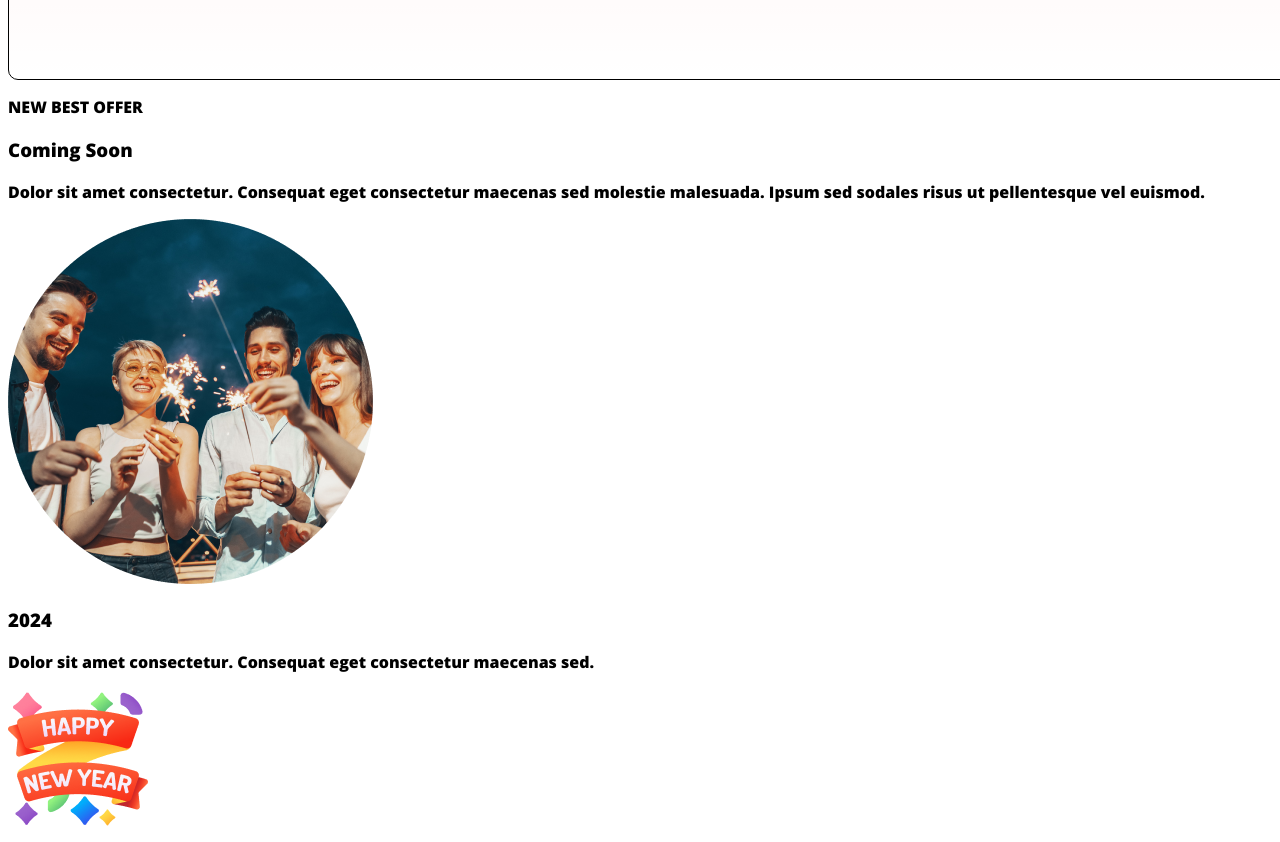
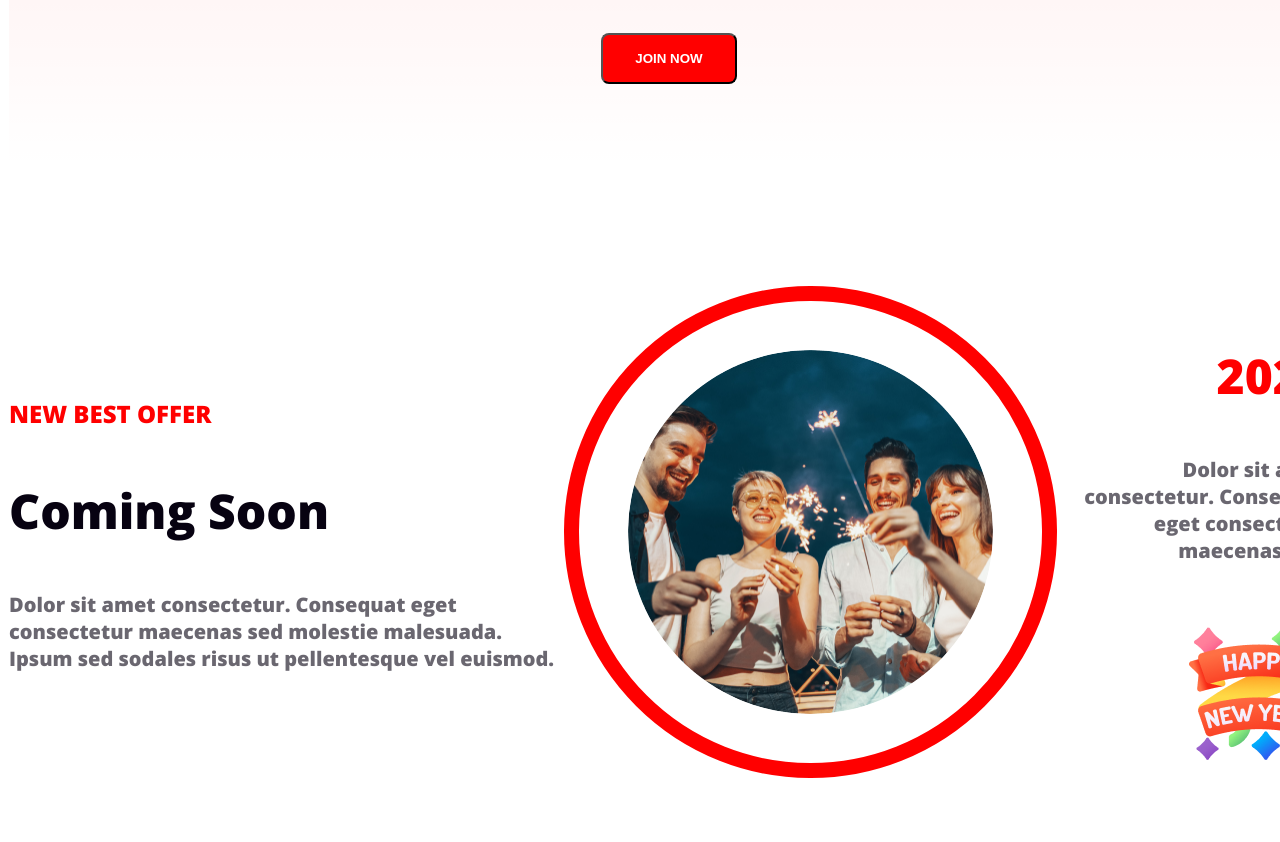
Before and after one commit to jobayerh99/assainment1, a plain HTML site: page index.html in a window 1280 px wide. Shown: the part 2774-3616 px from the top of the page. After the commit the page ends 3556 px from the top, so only its background shows below. Drawn offline with nearby package versions, Linux system fonts and the light colour scheme.

Commit message:
upgraded something about ellips section

```diff
--- a/index.html
+++ b/index.html
@@ -63,14 +63,17 @@
                 <div class="coming-content">
                     <p class="coming-offer">NEW BEST OFFER</p>
                     <h3 class="coming-soon">Coming Soon</h3>
-                    <p class="coming-description">Dolor sit amet consectetur. Consequat eget consectetur maecenas sed molestie malesuada. Ipsum sed sodales risus ut pellentesque vel euismod. </p>
+                    <p class="coming-description">Dolor sit amet consectetur. Consequat eget consectetur maecenas sed
+                        molestie malesuada. Ipsum sed sodales risus ut pellentesque vel euismod. </p>
                 </div>
                 <img class="coming-image" src="resources/Ellipse 1.png" alt="">
-                <div>
+                <div class="coming-section2">
                     <h3 class="coming-heading">2024</h3>
-                    <p class="coming-description-2nd">Dolor sit amet consectetur. Consequat eget consectetur maecenas sed.</p>
+                    <p class="coming-description-2nd">Dolor sit amet consectetur. Consequat eget consectetur maecenas
+                        sed.</p>
+
+                    <img class="coming-image-hny" src="resources/Group 96.png" alt="">
                 </div>
-                <img class="coming-image-hny" src="resources/Group 96.png" alt="">
             </div>
         </section>
     </main>
--- a/styles/assainment.css
+++ b/styles/assainment.css
@@ -5,7 +5,7 @@ body {
 
 /* header related styles */
 .header {
-  background:linear-gradient(180deg, #070211 0%, rgba(7, 2, 17, 0.00) 100%),url(../resources/Banner\ Image.png);
+  background: linear-gradient(180deg, #070211 0%, rgba(7, 2, 17, 0.00) 100%), url(../resources/Banner\ Image.png);
   background-repeat: no-repeat;
   width: 1320px;
   height: 600px;
@@ -115,15 +115,15 @@ body {
 
 .time {
   display: flex;
-  align-items:center;
+  align-items: center;
   justify-content: center;
   border-radius: 10px;
-  border: 1px solid black;
+  border: 1px solid white;
   width: 1320px;
   height: 482px;
   background: linear-gradient(180deg, rgba(255, 0, 0, 0.10) 0%, rgba(255, 0, 0, 0.00) 100%);
   margin: 0 auto;
-  margin-top: 30px;
+  margin-top: 120px;
 }
 
 .time-content {
@@ -153,3 +153,71 @@ body {
   text-align: center font-size: 20px;
   font-weight: 700;
 }
+
+.coming {
+  display: flex;
+  align-items: center;
+  justify-content: center;
+  border-radius: 10px;
+  border: 1px solid white;
+  width: 1320px;
+  height: 482px;
+  background: #FFF;
+  margin: 0 auto;
+  margin-top: 120px;
+}
+
+.coming-offer {
+  color: #F00;
+  text-align: left;
+  font-size: 24px;
+  font-weight: 500;
+}
+
+.coming-soon {
+  color: #070211;
+  text-align: left;
+  font-size: 48px;
+  font-weight: 900;
+}
+
+.coming-description {
+  color: rgba(7, 2, 17, 0.60);
+  text-align: left;
+  font-size: 20px;
+  font-weight: 400;
+}
+
+.coming-image {
+  display: flex;
+  align-items: center;
+  width: 364.844px;
+  height: 364.844px;
+  border-radius: 460px;
+  padding: 49px;
+  border: 15px solid red;
+}
+
+.coming-section2 {
+  text-align: right;
+}
+
+.coming-heading {
+  color: #F00;
+  font-size: 48px;
+  font-weight: 700;
+  text-align: right;
+}
+
+.coming-description-2nd {
+  color: rgba(7, 2, 17, 0.60);
+  font-size: 20px;
+  font-weight: 400;
+  text-align: right;
+}
+
+.coming-image-hny {
+  width: 140px;
+  height: 140px;
+  margin-top: 40px;
+}
```
